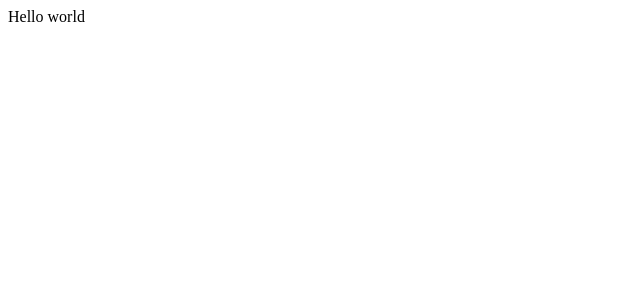
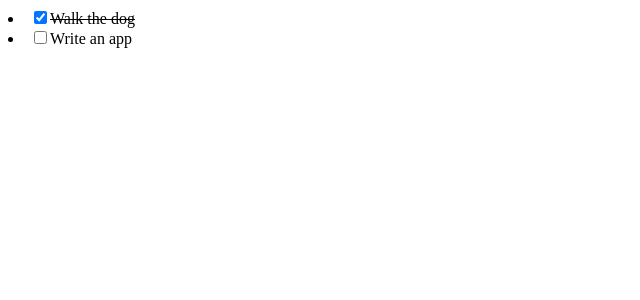
Before and after one commit to vladicavulin/Todo-react-typescript, a React (Create React App) app: page / in a window 1280 px wide. Shown: the top 300 px of the page, without its empty margins (0-640 px from the left). Built offline with nearby package versions, Linux system fonts and the light colour scheme.

Commit message:
Working on the styling of the todos.

```diff
--- a/src/App.tsx
+++ b/src/App.tsx
@@ -1,10 +1,18 @@
 import React from 'react';
-import { TodoListItem } from "./TodoListItem"
+import { TodoListItem } from './TodoListItem'
 
-export const App = () => {
+const todos: Array <Todo> = [
+  { text:"Walk the dog", complete:true },
+  { text:"Write an app", complete: false }
+];
+
+export const App: React.FC = () => {
   return (
-  <div>Hello world</div>
-  );
+  <React.Fragment>
+  <TodoListItem todo={todos[0]}/>
+  <TodoListItem todo={todos[1]}/>
+  </React.Fragment>
+  )
 }
 
 export default App;
--- /dev/null
+++ b/src/TodoListItem.css
@@ -0,0 +1,3 @@
+.complete {
+    text-decoration: line-through;
+}
--- a/src/todoListItem.tsx
+++ b/src/todoListItem.tsx
@@ -1,16 +1,14 @@
 import React from 'react';
+import './TodoListItem.css'
 
 interface TodoListItemProps {
-    todo: {
-        text:string;
-        complete:boolean;
-    };
+    todo: Todo;
 }
 
 export const TodoListItem: React.FC<TodoListItemProps> = ({ todo }) => {
     return (
     <li>
-    <label>
+    <label className={todo.complete ? "complete": undefined}>
     <input type="checkbox" checked={todo.complete}/>
     {todo.text}
     </label>
--- /dev/null
+++ b/src/types.d.ts
@@ -0,0 +1,4 @@
+type Todo = {
+  text:string,
+  complete:boolean
+};
```
